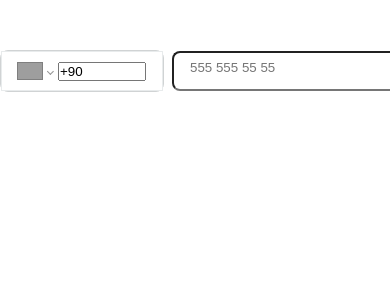
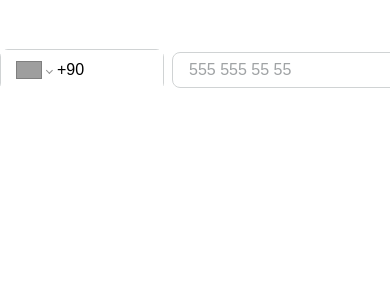
Before and after one commit to berraom/ns-nextjs-project, a Next.js app: page / in a window 390 px wide. Shown: the top 300 px of the page. Built offline with nearby package versions, Linux system fonts and the light colour scheme; grey boxes are pictures that could not be loaded.

Commit message:
feat: add styled phone input component and update homepage layout

```diff
--- a/src/components/input/_style.tsx
+++ b/src/components/input/_style.tsx
@@ -1,21 +1,80 @@
 import styled from "@emotion/styled";
+import PhoneInput from "react-phone-number-input";
+
+export const PhoneWrapper = styled.div`
+  display: flex;
+  gap: 8px;
+  align-items: center;
+  margin-top: 50px;
+  width: 492px;
+  height: 40px;
+`;
+
+export const CountryInputWrapper = styled.div`
+  position: relative;
+  display: flex;
+  align-items: center;
+  border: 1px solid #d0d3d4;
+  border-radius: 8px;
+`;
+
+export const StyledPhoneInput = styled(PhoneInput)`
+  height: 40px;
+  width: 162px;
+  border: none;
+  padding: 8px 16px;
+  font-size: 16px;
+  background-color: #ffffff;
+
+  .PhoneInputInput {
+    border: none;
+    outline: none;
+    font-size: 16px;
+    width: 100%;
+  }
+`;
+
+export const Input = styled.input`
+  flex: 1;
+  height: 40px;
+  padding: 8px 16px;
+  font-size: 16px;
+  border: 1px solid #d0d3d4;
+  border-radius: 8px;
+  outline: none;
+
+  &::placeholder {
+    color: #a0a3a5;
+  }
+
+  &:focus {
+    border-color: #007bff;
+    box-shadow: 0 0 0 2px rgba(0, 123, 255, 0.25);
+  }
+`;
 
 export const InputBase = styled.div`
   display: flex;
-  ;
+  flex-direction: column; /* İstersen 'row' yapabilirsin */
 `;
 
 export const InputField = styled.input`
-width: 322px;
+  flex: 1;
   height: 40px;
-opacity: 1;
-gap: 10px;
+  padding: 8px 16px;
+  font-size: 16px;
+  border: 1px solid #d0d3d4;
   border-radius: 8px;
-border: 1px solid #E8EBEC
-padding-top: 8px;
-padding-right: 16px;
-padding-bottom: 8px;
-padding-left: 16px;
+  outline: none;
+
+  &::placeholder {
+    color: #a0a3a5;
+  }
+
+  &:focus {
+    border-color: #007bff;
+    box-shadow: 0 0 0 2px rgba(0, 123, 255, 0.25);
+  }
 `;
 
 export const InputLabel = styled.label`
@@ -23,5 +82,5 @@ font-weight: 400;
   font-style: normal;
   font-size: 16px;
   line-height: 24px;
-color: #465D69
+  color: #465d69;
 `;
--- a/src/components/input/index.tsx
+++ b/src/components/input/index.tsx
@@ -1 +1,4 @@
-export { Input } from "./_template";
+
+export { Input } from "./_template";        // Input bileşeni
+export * from "./_style";                   // style dosyasındaki tüm exportlar
+export * from "./_type";                    // type dosyasındaki tüm exportlar
--- a/src/components/pages/homepage/_template.tsx
+++ b/src/components/pages/homepage/_template.tsx
@@ -4,11 +4,11 @@ import "react-phone-number-input/style.css";
 import { useState } from "react";
 import PhoneInput from "react-phone-number-input";
 import { Input } from "@/components/input";
+import { PhoneWrapper, CountryInputWrapper, StyledPhoneInput } from "@/components/input/_style";
 
 export const Homepage = () => {
   const [countryCode, setCountryCode] = useState<string | undefined>("");
   const [phoneNumber, setPhoneNumber] = useState("");
-
 
   const formatPhoneNumber = (value: string) => {
     const digits = value.replace(/\D/g, "").slice(0, 10);
@@ -31,42 +31,26 @@ export const Homepage = () => {
   };
 
   return (
-    <div
-      style={{
-        display: "flex",
-        gap: "8px",
-        alignItems: "center",
-        marginTop: "50px",
-      }}
-    >
-      <div style={{ position: "relative", display: "flex", alignItems: "center", border: "1px solid #d0d3d4", borderRadius: "8px" }}>
-        <PhoneInput
+    <PhoneWrapper>
+      <CountryInputWrapper>
+        <StyledPhoneInput
           defaultCountry="TR"
           value={countryCode}
           onChange={(value) => setCountryCode(value)}
           international
           countryCallingCodeEditable={false}
-          style={{
-            height: "40px",
-            width: "162px",
-            border: "1px solid #E8EBEC",
-            padding: "8px 16px 8px 16px",
-            fontSize: "16px",
-            backgroundColor: "#FFFFFF",
-          }}
         />
-      </div>
+      </CountryInputWrapper>
 
       <Input
         type="tel"
         inputMode="numeric"
         placeholder="555 555 55 55"
-        style={{ width: "322px", height: "40px", gap:"10px" ,  }}
         maxLength={14}
         pattern="\d{3}\s\d{3}\s\d{2}\s\d{2}"
         value={phoneNumber}
         onChange={handlePhoneChange}
       />
-    </div>
+    </PhoneWrapper>
   );
 };
```
Lines whose indentation alone changed are shown as unchanged.
